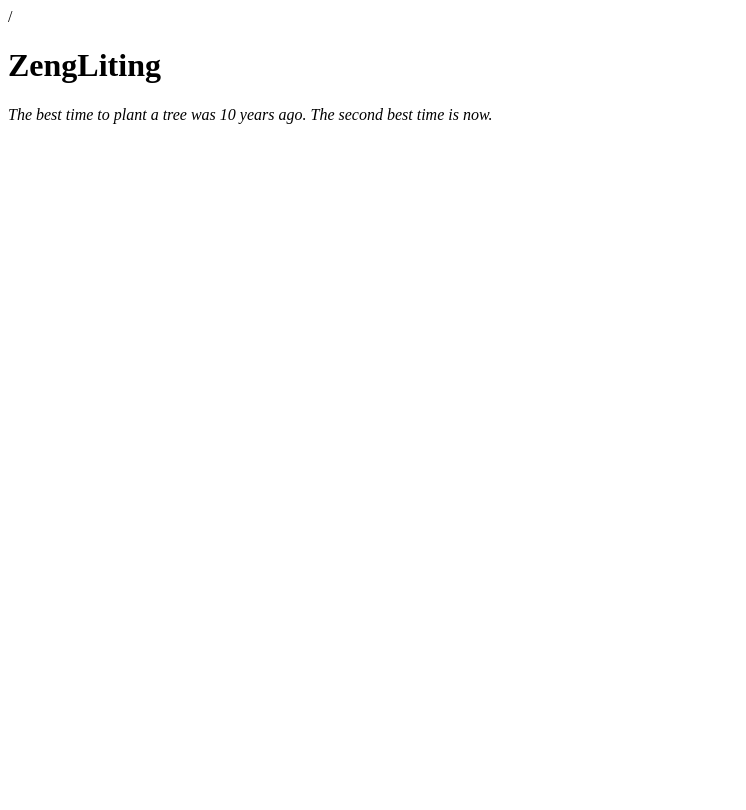
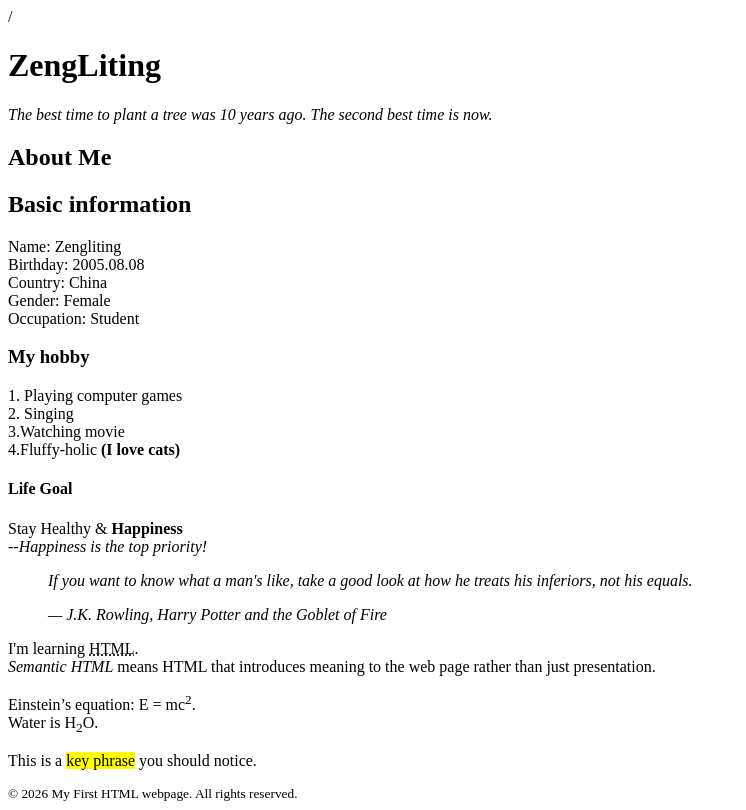
Before and after one commit to zeng1608/SCSM2223-02-LAB1, a plain HTML site: page index.html in a window 1280 px wide. Shown: the whole page, without its empty margins (0-746 px from the left). Drawn offline with Linux system fonts and the light colour scheme.

Commit message:
Task 2(Typography & Inline Text Presentation)

```diff
--- a/index.html
+++ b/index.html
@@ -13,7 +13,33 @@
 		</header>
 <nav></nav>
 
-<section></section>
+<section>
+
+	<h1>About Me</h1>
+
+	<h2>Basic information</h2>
+	<p>Name: Zengliting<br>Birthday: 2005.08.08<br>Country: China<br>Gender: Female<br>Occupation: Student</p>
+
+	<h3>My hobby</h3>
+	<p>1. Playing computer games<br>2. Singing<br>3.Watching movie <br>4.Fluffy-holic <strong>(I love cats)</strong></p>
+
+	<h4>Life Goal</h4>
+	<p> Stay Healthy & <b>Happiness</b><br>
+		<em>--Happiness is the top priority!</em></p>
+
+	 <blockquote cite="https://www.goodreads.com/work/quotes/3046572-harry-potter-and-the-goblet-of-fire">
+        <p><i>If you want to know what a man's like, take a good look at how he treats his inferiors, not his equals.</i></p>
+
+        <cite>— J.K. Rowling, Harry Potter and the Goblet of Fire</cite>
+    </blockquote>
+    <!-- Difference: <strong>/<em> carry semantic meaning, while <b>/<i> are purely stylistic -->
+
+    <p>I'm learning <abbr title="HyperText MarkUp Language">HTML</abbr>.<br>
+    	<dfn>Semantic HTML</dfn> means HTML that introduces meaning to the web page rather than just presentation.</p>
+    	<p>Einstein’s equation: E = mc<sup>2</sup>.<br>Water is H<sub>2</sub>O.</p>
+    <p>This is a <mark>key phrase</mark> you should notice.</p>
+
+</section>
 
 <section></section>
 
@@ -22,5 +48,6 @@
 
 <footer>
 	<address></address>
+	<small>&copy; 2026 My First HTML webpage. All rights reserved.</small>
 </footer>
 </html>
```
